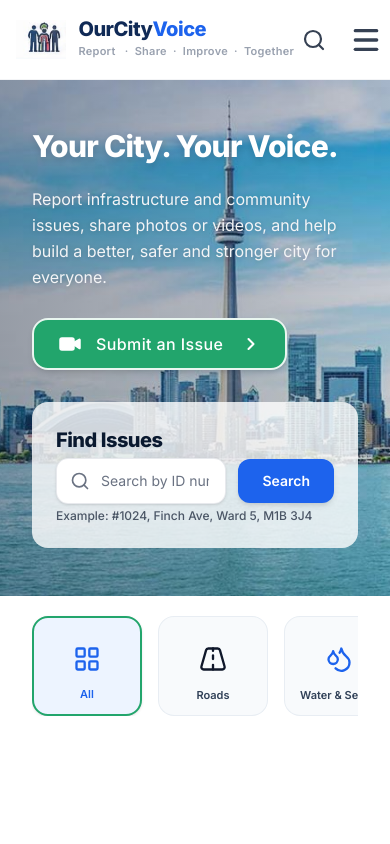
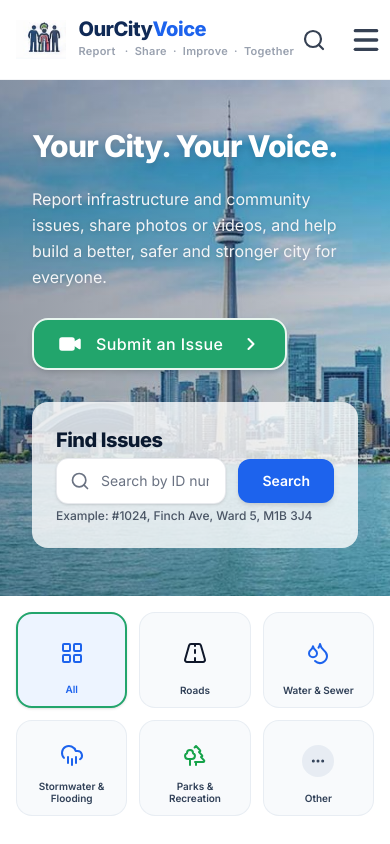
Before and after one commit to DreamLabIt/our-city-voice, a Next.js app: page / in a window 390 px wide. Built offline with nearby package versions, Linux system fonts and the light colour scheme.

Commit message:
Improved CategoryFilter rendering and responsiveness.

```diff
--- a/components/landing/CategoryFilter.tsx
+++ b/components/landing/CategoryFilter.tsx
@@ -42,49 +42,41 @@ const categories: CategoryItem[] = [
 
 export default function CategoryFilter() {
     const [selectedCategory, setSelectedCategory] = useState<string>("all");
+    const otherCategory = categories.find((c) => c.isOther);
+    const mainCategories = categories.filter((c) => !c.isOther);
 
     return (
         <section className="w-full bg-white py-4">
-            <div className="max-w-[1940px] mx-auto px-8 md:px-10">
+            <div className="max-w-[1940px] mx-auto px-4 sm:px-8 md:px-10">
+                <div className="grid grid-cols-3 sm:grid-cols-4 md:grid-cols-6 lg:flex lg:flex-wrap items-center gap-3 sm:gap-4 md:gap-6 justify-center sm:justify-start">
 
-                <div className="w-full overflow-x-auto  pt-1 no-scrollbar scroll-smooth">
-                    <div className="flex items-center gap-4 sm:gap-6 w-max pr-4 sm:pr-6">
-                        {categories.map((cat: CategoryItem) => {
+                    {mainCategories.map((cat: CategoryItem, index: number) => {
                         const isSelected: boolean = selectedCategory === cat.id;
                         const Icon: LucideIcon = cat.icon;
+                        const isHiddenOnMobile = index >= 5;
 
                         return (
                             <button
                                 key={cat.id}
                                 onClick={() => setSelectedCategory(cat.id)}
                                 type="button"
-                                    className={`group relative flex flex-col items-center justify-between w-27.5 h-25 sm:w-30 sm:h-27.5 p-3 rounded-2xl transition-all duration-200 select-none cursor-pointer border ${isSelected
+                                className={`${isHiddenOnMobile ? "hidden sm:flex" : "flex"
+                                    } group relative flex-col items-center justify-between w-full sm:w-27.5 h-24 sm:h-25 md:w-30 md:h-27.5 p-2.5 sm:p-3 rounded-2xl transition-all duration-200 select-none cursor-pointer border ${isSelected
                                         ? "bg-[#edf4ff] border-2 border-[#22a56c] shadow-sm"
                                         : "bg-[#f8fafc] border-slate-200/70 hover:bg-slate-100/80 hover:border-[#22a56c]"
                                     }`}
                             >
                                 <div className="flex-1 flex items-center justify-center">
-                                        {cat.isOther ? (
-                                            <div
-                                                className={`w-9 h-9 rounded-full flex items-center justify-center transition-colors ${isSelected
-                                                    ? "bg-[#1d63ed] text-white"
-                                                    : "bg-slate-200/80 text-slate-700 group-hover:bg-slate-300/80"
-                                                    }`}
-                                            >
-                                                <Icon className="w-5 h-5 stroke-[2.5]" />
-                                            </div>
-                                        ) : (
                                     <Icon
-                                                className={`w-7 h-7 sm:w-8 sm:h-8 transition-colors stroke-2 ${isSelected
+                                        className={`w-6 h-6 sm:w-7 sm:h-7 md:w-8 md:h-8 transition-colors stroke-2 ${isSelected
                                             ? "text-[#1d63ed]"
                                             : cat.iconColor || "text-slate-700"
                                             }`}
                                     />
-                                        )}
                                 </div>
 
                                 <span
-                                        className={`text-[11px] sm:text-[12px] font-semibold text-center leading-tight transition-colors line-clamp-2 px-0.5 ${isSelected ? "text-[#1d63ed]" : "text-slate-700"
+                                    className={`text-[10px] sm:text-[11px] md:text-[12px] font-semibold text-center leading-tight transition-colors line-clamp-2 px-0.5 ${isSelected ? "text-[#1d63ed]" : "text-slate-700"
                                         }`}
                                 >
                                     {cat.label}
@@ -92,7 +84,42 @@ export default function CategoryFilter() {
                             </button>
                         );
                     })}
+
+                    {otherCategory && (() => {
+                        const isSelected: boolean = selectedCategory === otherCategory.id;
+                        const Icon: LucideIcon = otherCategory.icon;
+
+                        return (
+                            <button
+                                key={otherCategory.id}
+                                onClick={() => setSelectedCategory(otherCategory.id)}
+                                type="button"
+                                className={`flex group relative flex-col items-center justify-between w-full sm:w-27.5 h-24 sm:h-25 md:w-30 md:h-27.5 p-2.5 sm:p-3 rounded-2xl transition-all duration-200 select-none cursor-pointer border ${isSelected
+                                    ? "bg-[#edf4ff] border-2 border-[#22a56c] shadow-sm"
+                                    : "bg-[#f8fafc] border-slate-200/70 hover:bg-slate-100/80 hover:border-[#22a56c]"
+                                    }`}
+                            >
+                                <div className="flex-1 flex items-center justify-center">
+                                    <div
+                                        className={`w-8 h-8 sm:w-9 sm:h-9 rounded-full flex items-center justify-center transition-colors ${isSelected
+                                            ? "bg-[#1d63ed] text-white"
+                                            : "bg-slate-200/80 text-slate-700 group-hover:bg-slate-300/80"
+                                            }`}
+                                    >
+                                        <Icon className="w-4 h-4 sm:w-5 sm:h-5 stroke-[2.5]" />
                                     </div>
+                                </div>
+
+                                <span
+                                    className={`text-[10px] sm:text-[11px] md:text-[12px] font-semibold text-center leading-tight transition-colors line-clamp-2 px-0.5 ${isSelected ? "text-[#1d63ed]" : "text-slate-700"
+                                        }`}
+                                >
+                                    {otherCategory.label}
+                                </span>
+                            </button>
+                        );
+                    })()}
+
                 </div>
 
             </div>
```
Lines whose indentation alone changed are shown as unchanged.
